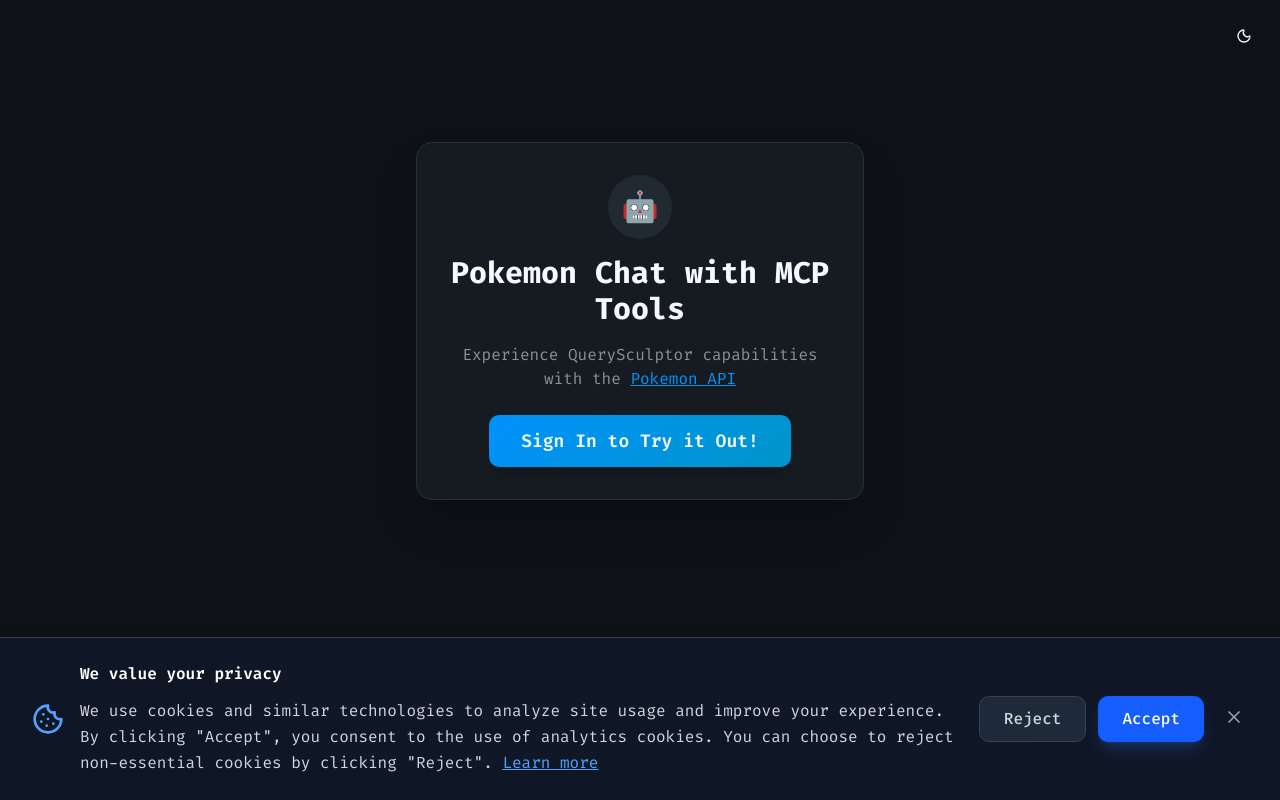
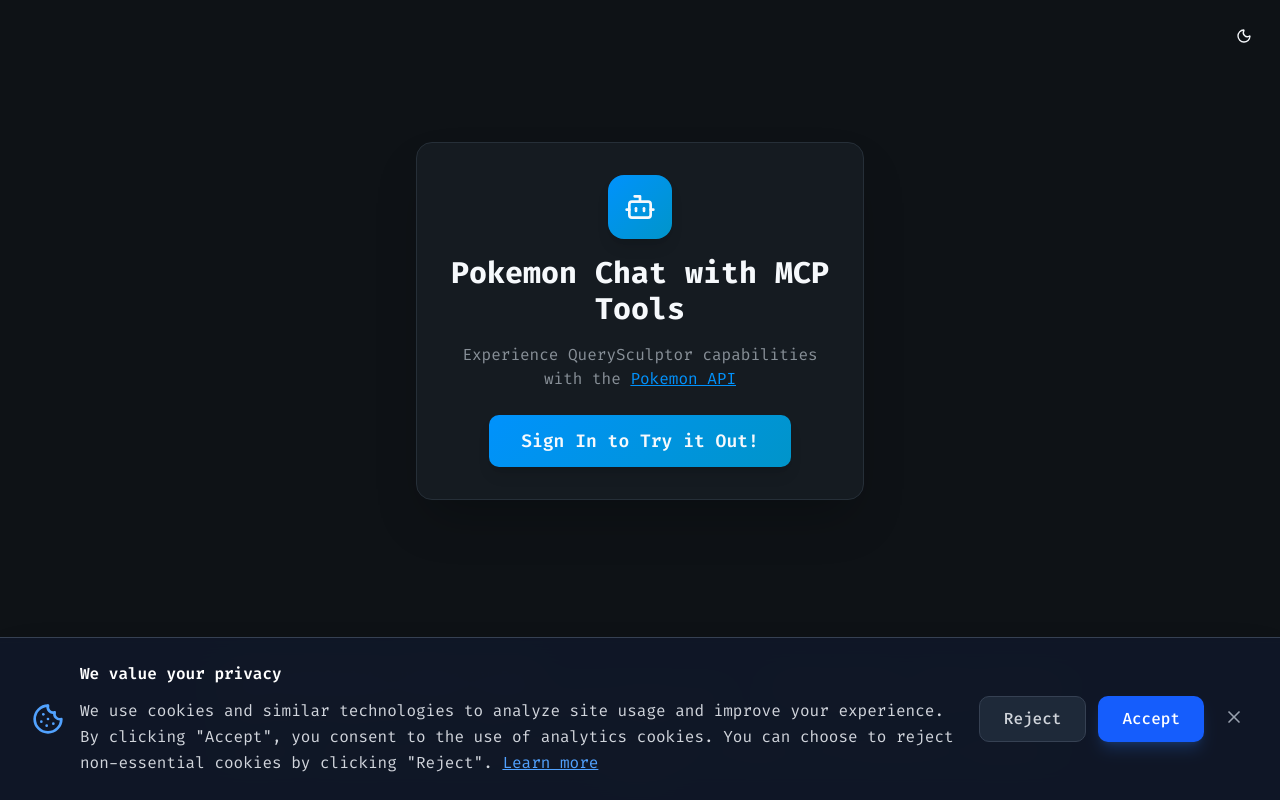
Before and after one commit to flinstonedev/pokemon-chat, a Next.js app: page / in a window 1280 px wide. Built offline with nearby package versions, Linux system fonts and the light colour scheme; no server answers.

Commit message:
remove emoji

```diff
--- a/app/page.tsx
+++ b/app/page.tsx
@@ -4,6 +4,7 @@ import { SignedIn, SignedOut, SignInButton, UserButton } from "@clerk/nextjs";
 import { ChatInterface } from "../components/ChatInterface";
 import { PokemonResultsProvider } from "../components/PokemonResultsProvider";
 import { ThemeToggle } from "@/components/ThemeToggle";
+import { Bot } from "lucide-react";
 
 export default function HomePage() {
   return (
@@ -14,8 +15,11 @@ export default function HomePage() {
             <ThemeToggle />
           </div>
           <div className="text-center bg-card rounded-2xl shadow-2xl p-8 max-w-md border border-border">
-            <div className="bg-muted rounded-full w-16 h-16 flex items-center justify-center mx-auto mb-4">
-              <span className="text-3xl">🤖</span>
+            <div
+              className="w-16 h-16 rounded-2xl flex items-center justify-center mx-auto mb-4 shadow-lg"
+              style={{ background: 'var(--gradient-primary)' }}
+            >
+              <Bot className="w-8 h-8 text-primary-foreground" />
             </div>
             <h1 className="text-3xl font-bold text-foreground mb-4">
               Pokemon Chat with MCP Tools
```
